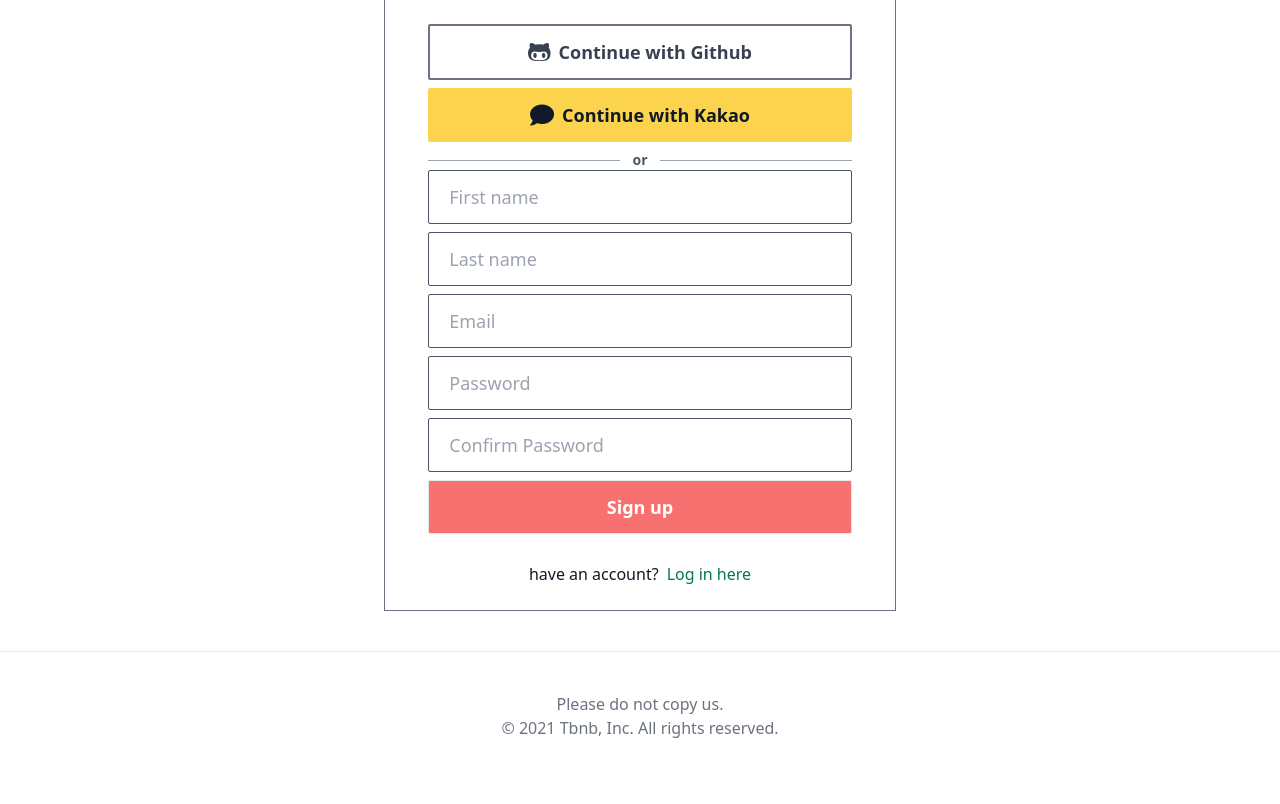
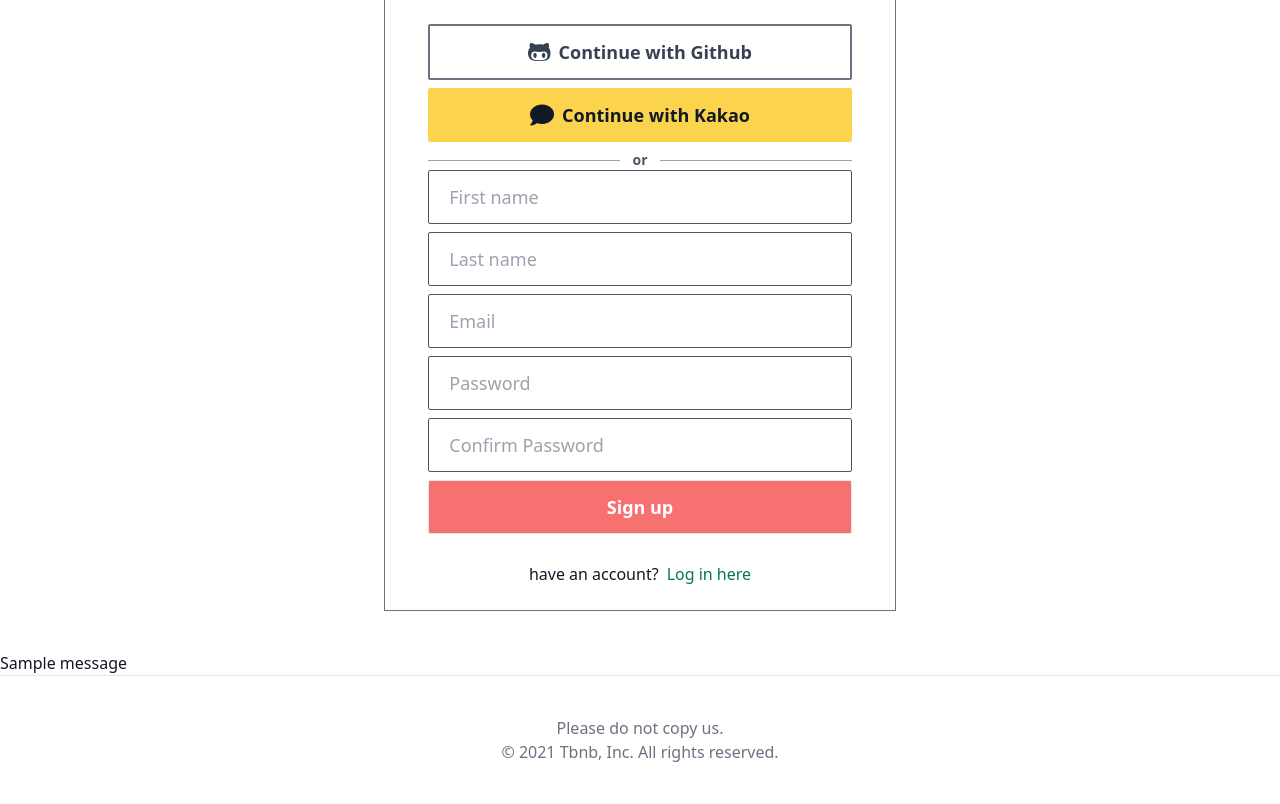
Before and after one commit to soundee10/py_airbnb-clone, a Django app: page /users/signup in a window 1280 px wide. Shown: the part 81-885 px from the top of the page. Before the commit the page ends 819 px from the top, so only its background shows below. Run offline with Django 3.2, Linux system fonts and the light colour scheme; tables that the repository leaves empty hold one stand-in row (values such as "Sample post"); one stand-in notice (Sample message) is shown; style sheets or scripts are compiled from the project's sources; some libraries are stand-ins or nearby versions.

Commit message:
#21, sending one-time error messages

```diff
--- a/templates/base.html
+++ b/templates/base.html
@@ -24,6 +24,7 @@
       {%include "partials/nav.html" %}
     </header>
     {%block content%} {% endblock %}
+    {%include "partials/messages.html" %}
     {%include "partials/footer.html" %}
   </body>
 
--- /dev/null
+++ b/templates/partials/messages.html
@@ -0,0 +1,7 @@
+{% if messages %}
+<ul class="messages">
+    {% for message in messages %}
+    <li class="message {% if message.tags %} {{ message.tags }}{% endif %}"">{{ message }}</li>
+    {% endfor %}
+</ul>
+{% endif %}
--- a/users/views.py
+++ b/users/views.py
@@ -4,6 +4,7 @@ from django.shortcuts import render, redirect, reverse, HttpResponse
 from django.urls import reverse_lazy
 from django.views import View
 from django.views.generic import FormView
+from django.contrib import messages
 from django.contrib.auth import authenticate, login, logout
 from django.contrib.auth.forms import UserCreationForm
 from . import forms, models
@@ -155,6 +156,7 @@ def kakao_login(request):
 def kakao_callback(request):
     try:
         code = request.GET.get("code")
+        raise KakaoException()
         REST_API_KEY = os.environ.get("KAKAO_ID")
         REDIRECT_URI = "http://127.0.0.1:8000/users/login/kakao/callback"
         token_request = requests.get(
@@ -195,4 +197,5 @@ def kakao_callback(request):
         login(request, user)
         return redirect(reverse("core:home"))
     except KakaoException:
+        messages.warning(request, "something went wrong")
         return redirect(reverse("users:login"))
```
